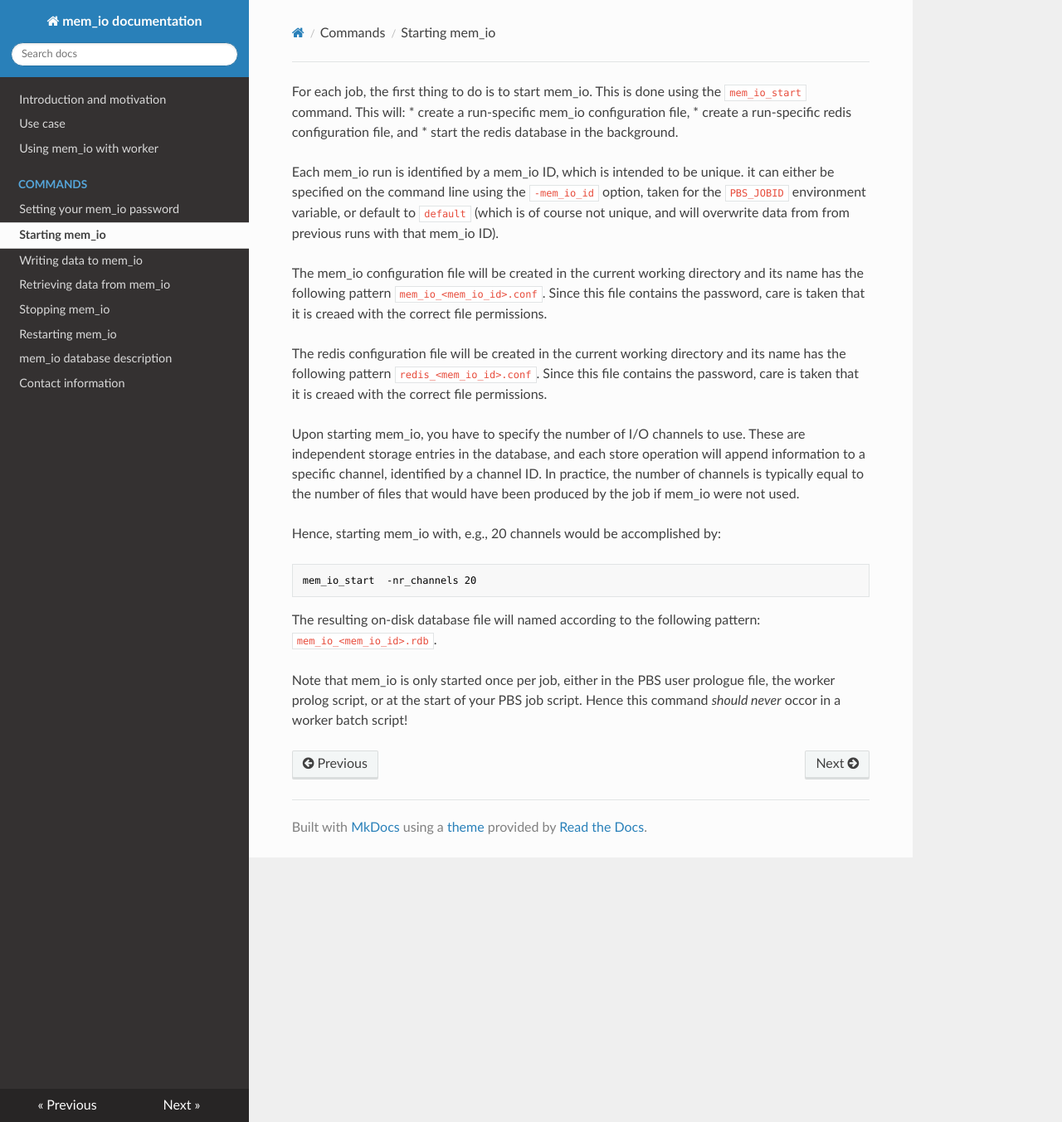
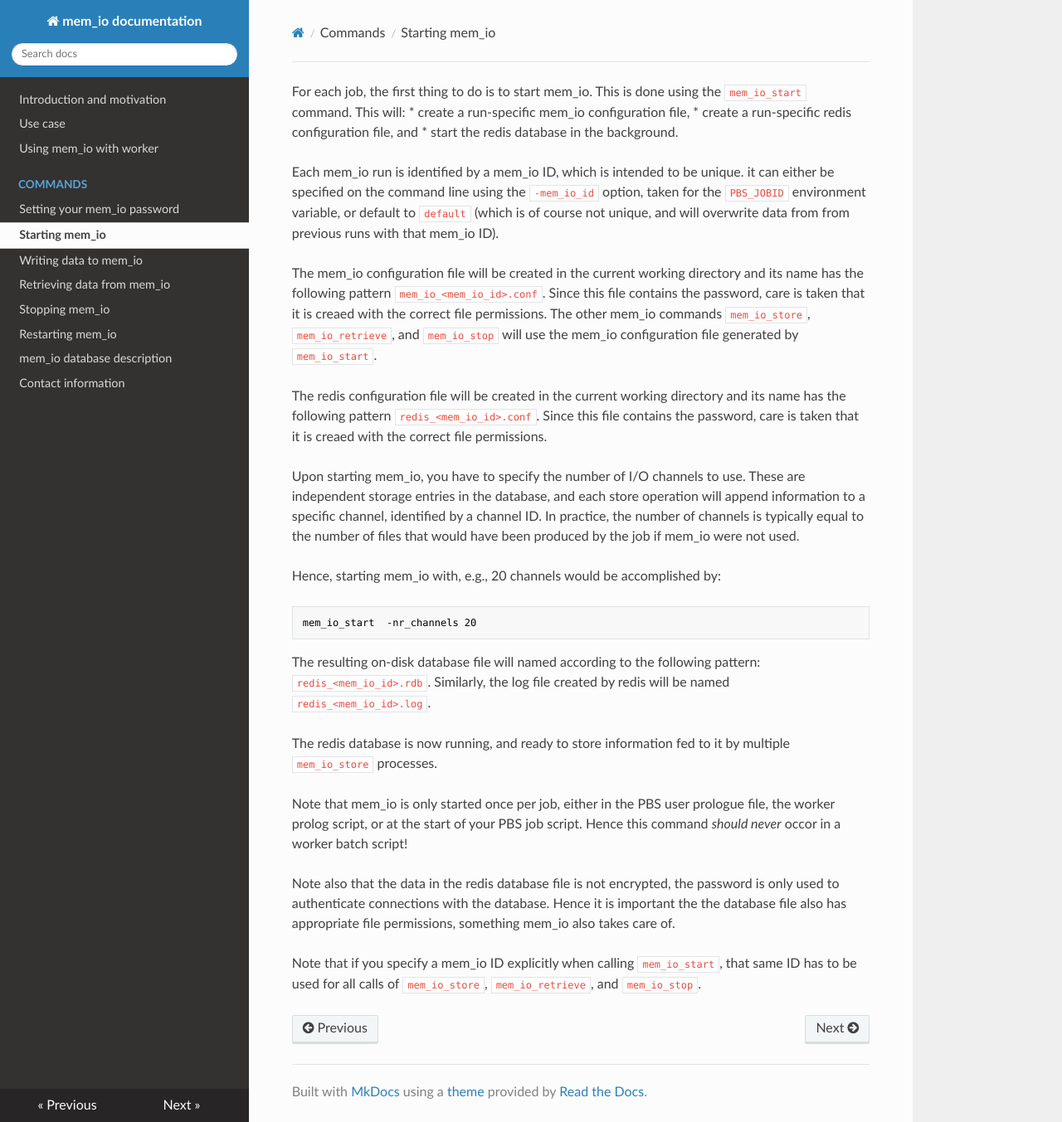
Before and after one commit to gjbex/mem_io, an MkDocs documentation site: the page built from docs/mem_io_start.md, in a window 1280 px wide and 1353 px high. Shown: the whole window at 83% size. Built offline with MkDocs 1.6.1, drawn with Linux system fonts in a browser that asks for light colours; nearby versions of some CDN libraries; old or Windows-style settings are respelled for this version of MkDocs.

Commit message:
Added documentation on redis log file

````diff
--- a/docs/mem_io_start.md
+++ b/docs/mem_io_start.md
@@ -5,7 +5,7 @@ For each job, the first thing to do is to start mem_io.  This is done using the
 
 Each mem_io run is identified by a mem_io ID, which is intended to be unique.  it can either be specified on the command line using the `-mem_io_id` option, taken for the `PBS_JOBID` environment variable, or default to `default` (which is of course not unique, and will overwrite data from from previous runs with that mem_io ID).
 
-The mem_io configuration file will be created in the current working directory and its name has the following pattern `mem_io_<mem_io_id>.conf`.  Since this file contains the password, care is taken that it is creaed with the correct file permissions.
+The mem_io configuration file will be created in the current working directory and its name has the following pattern `mem_io_<mem_io_id>.conf`.  Since this file contains the password, care is taken that it is creaed with the correct file permissions.  The other mem_io commands `mem_io_store`, `mem_io_retrieve`, and `mem_io_stop` will use the mem_io configuration file generated by `mem_io_start`.
 
 The redis configuration file will be created in the current working directory and its name has the following pattern `redis_<mem_io_id>.conf`.  Since this file contains the password, care is taken that it is creaed with the correct file permissions.
 
@@ -16,6 +16,12 @@ Hence, starting mem_io with, e.g., 20 channels would be accomplished by:
 mem_io_start  -nr_channels 20
 ```
 
-The resulting on-disk database file will named according to the following pattern: `mem_io_<mem_io_id>.rdb`.
+The resulting on-disk database file will named according to the following pattern: `redis_<mem_io_id>.rdb`.  Similarly, the log file created by redis will be named `redis_<mem_io_id>.log`.
+
+The redis database is now running, and ready to store information fed to it by multiple `mem_io_store` processes.
 
 Note that mem_io is only started once per job, either in the PBS user prologue file, the worker prolog script, or at the start of your PBS job script.  Hence this command *should never* occor in a worker batch script!
+
+Note also that the data in the redis database file is not encrypted, the password is only used to authenticate connections with the database.  Hence it is important the the database file also has appropriate file permissions, something mem_io also takes care of.
+
+Note that if you specify a mem_io ID explicitly when calling `mem_io_start`, that same ID has to be used for all calls of `mem_io_store`, `mem_io_retrieve`, and `mem_io_stop`.
````
